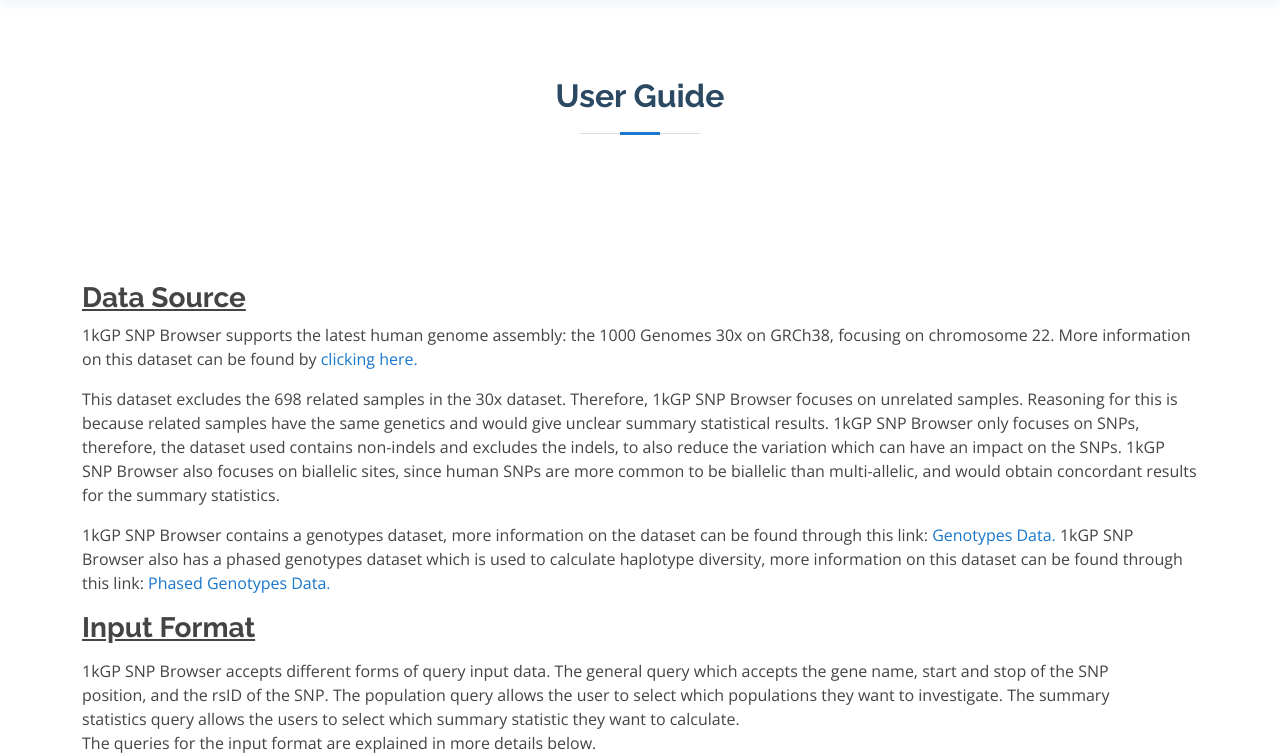
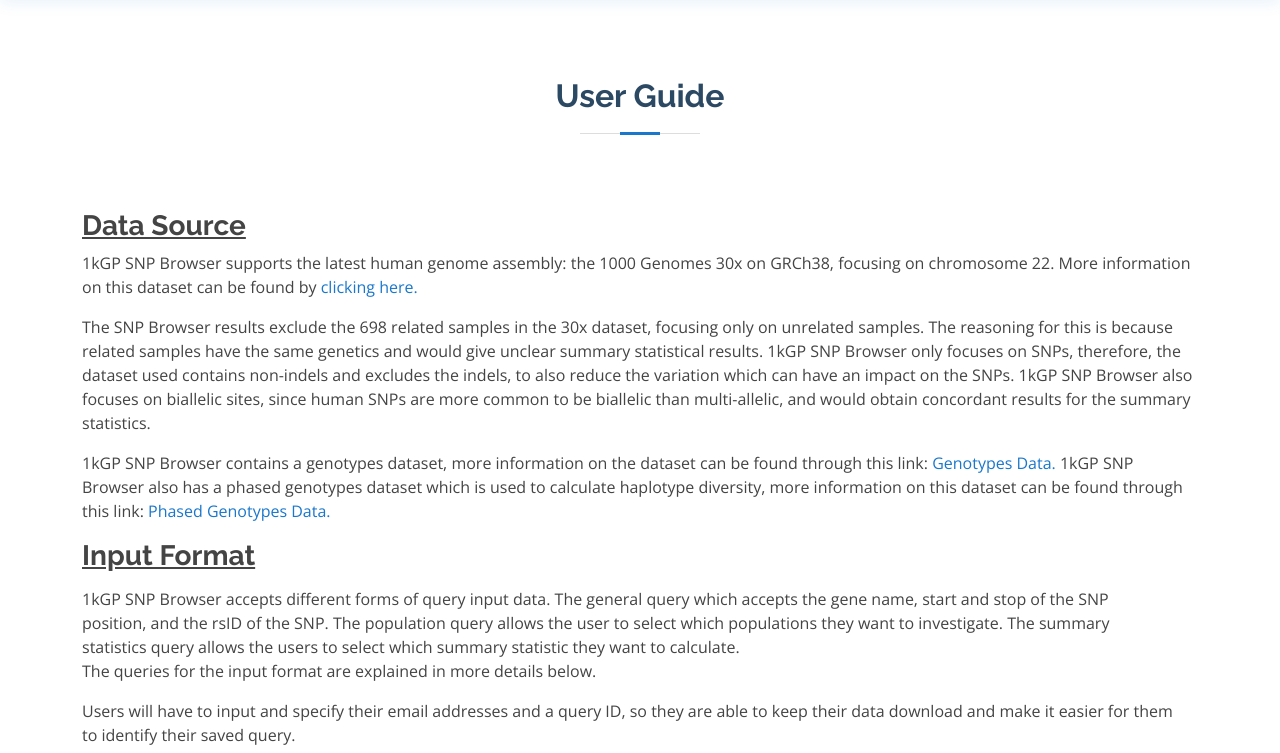
Before and after one commit to kennethchow/Software_Dev_Group_Project, a Flask app: template website/templates/userguide.html in a window 1280 px wide. Shown: the part 79-832 px from the top of the page. Run offline with Flask 3, Linux system fonts and the light colour scheme; the template is opened without the code that fills it, so the values that code supplies are empty; the visitor is signed in with stand-in values (Sample User, id 1); some libraries are stand-ins or nearby versions.

Commit message:
Small changes to user guide and basic pages

```diff
--- a/website/basic_pgs.py
+++ b/website/basic_pgs.py
@@ -20,6 +20,7 @@ def about():
 def contact():
     return render_template('contact.html')
 
+
 @basic_pgs.route('/userguide', methods=['GET'])
 def userguide():
     return render_template('userguide.html')
--- a/website/templates/userguide.html
+++ b/website/templates/userguide.html
@@ -11,12 +11,12 @@
 
       <div class="container">
 
-            <br><br><br><br>
+            <br>
 
           <div class = "row">
               <h3><u><strong>Data Source</strong></u></h3>
               <p>1kGP SNP Browser supports the latest human genome assembly: the 1000 Genomes 30x on GRCh38, focusing on chromosome 22. More information on this dataset can be found by <a href="https://www.internationalgenome.org/data-portal/data-collection/30x-grch38">clicking here.</a></p>
-              <p>This dataset excludes the 698 related samples in the 30x dataset. Therefore, 1kGP SNP Browser focuses on unrelated samples. Reasoning for this is because related samples have the same genetics and would give unclear summary statistical results. 1kGP SNP Browser only focuses on SNPs, therefore, the dataset used contains non-indels and excludes the indels, to also reduce the variation which can have an impact on the SNPs. 1kGP SNP Browser also focuses on biallelic sites, since human SNPs are more common to be biallelic than multi-allelic, and would obtain concordant results for the summary statistics. </p>
+              <p>The SNP Browser results exclude the 698 related samples in the 30x dataset, focusing only on unrelated samples. The reasoning for this is because related samples have the same genetics and would give unclear summary statistical results. 1kGP SNP Browser only focuses on SNPs, therefore, the dataset used contains non-indels and excludes the indels, to also reduce the variation which can have an impact on the SNPs. 1kGP SNP Browser also focuses on biallelic sites, since human SNPs are more common to be biallelic than multi-allelic, and would obtain concordant results for the summary statistics. </p>
               <p>1kGP SNP Browser contains a genotypes dataset, more information on the dataset can be found through this link: <a href="http://ftp.1000genomes.ebi.ac.uk/vol1/ftp/data_collections/1000G_2504_high_coverage/working/20201028_3202_raw_GT_with_annot/">Genotypes Data.</a> 1kGP SNP Browser also has a phased genotypes dataset which is used to calculate haplotype diversity, more information on this dataset can be found through this link: <a href="http://ftp.1000genomes.ebi.ac.uk/vol1/ftp/data_collections/1000G_2504_high_coverage/working/20201028_3202_phased/">Phased Genotypes Data.</a></p>
               <br><br><br>
 
```
